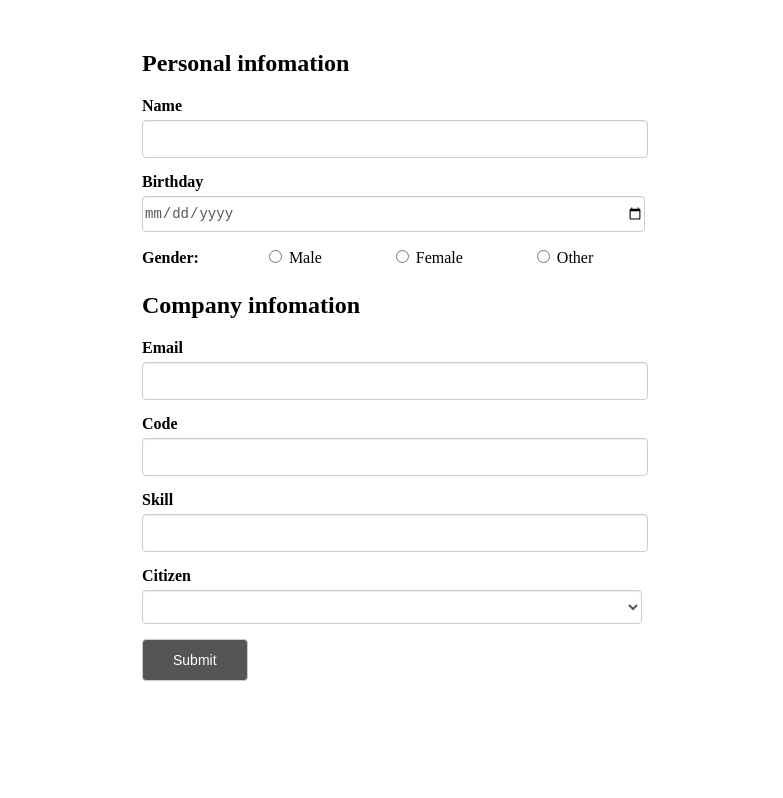
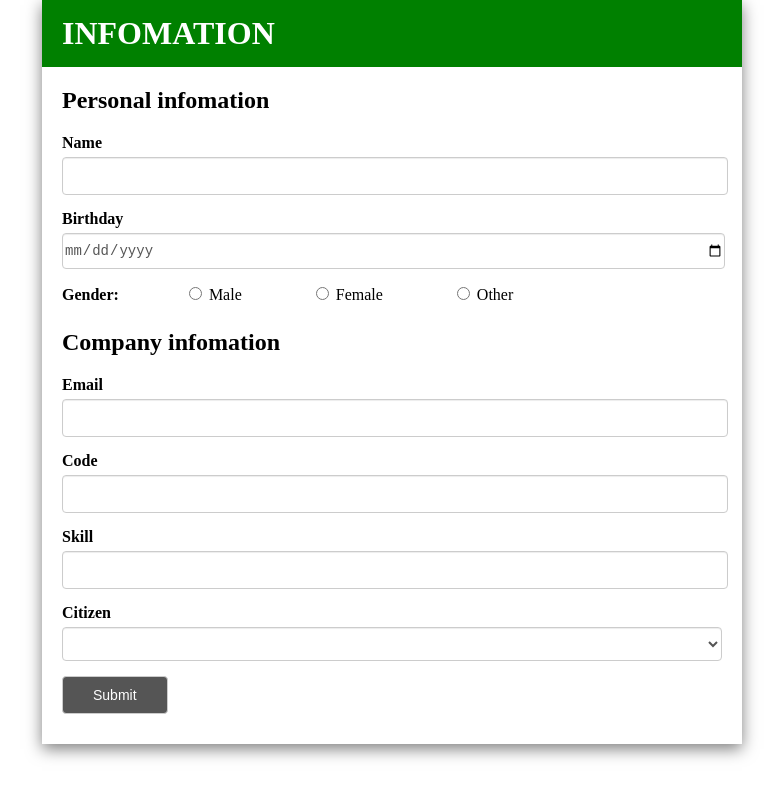
Before and after one commit to at-loantruong/r-angular, an Angular app: page / in a window 1280 px wide. Shown: the whole page, without its empty margins (248-1031 px from the left). Built offline with nearby package versions, Linux system fonts and the light colour scheme.

Commit message:
fix css and code for citizen

```diff
--- a/src/app/form-model/form-model.component.html
+++ b/src/app/form-model/form-model.component.html
@@ -1,4 +1,5 @@
-<form [formGroup]="demoModelForm" (ngSubmit)="onSubmit()">
+<form [formGroup]="demoModelForm" (ngSubmit)="onSubmit()" class="form-info">
+  <h1>infomation</h1>
   <h2>Personal infomation</h2>
   <div class="form-group">
     <label>Name</label>
@@ -37,7 +38,7 @@
   </div>
   <div *ngIf="showDiv" class="form-group">
     <label>Certificate</label>
-    <input type="text" class="form-control" formControlName="certificate">
+    <input type="text" class="form-control" formControlName="certificate" [required]="showDiv">
   </div>
   <button type="submit" class="btn btn-default" [disabled]="!demoModelForm.valid">Submit</button>
   <div class="submitted-message" *ngIf="submittedForm">
--- a/src/app/form-model/form-model.component.ts
+++ b/src/app/form-model/form-model.component.ts
@@ -9,7 +9,7 @@ import { FormGroup, FormControl, Validators } from '@angular/forms';
 export class FormModelComponent {
 
   demoModelForm: any;
-  showDiv: any;
+  showDiv: boolean;
   submittedForm: any;
 
   constructor () {
@@ -27,7 +27,7 @@ export class FormModelComponent {
       ]),
       skill: new FormControl('', Validators.required),
       citizen: new FormControl('', Validators.required),
-      certificate: new FormControl('', Validators.required),
+      certificate: new FormControl(''),
     })
   }
 
--- a/src/styles.css
+++ b/src/styles.css
@@ -1,15 +1,29 @@
 /* You can add global styles to this file, and also import other style files */
 body {
-  max-width: 500px;
+  max-width: 700px;
   margin: 0 auto;
-  padding: 30px;
+  padding: 0 0 30px;
+  -webkit-box-shadow: 0 5px 15px rgba(0, 0, 0, .5);
+  box-shadow: 0 5px 15px rgba(0, 0, 0, .5);
+}
+.form-group, h2, button {
+  margin: 0 20px;
+}
+.form-info h1 {
+  padding: 15px 20px;
+  margin: 0;
+  background: green;
+  text-transform: uppercase;
+  color: #fff;
+}
+.form-info h2 {
+  padding: 20px 0;
 }
 .form-control, select {
   display: block;
   width: 100%;
   height: 34px;
   font-size: 14px;
-  line-height: 1.42857143;
   color: #555;
   margin-bottom: 15px;
   background-color: #fff;
@@ -18,9 +32,6 @@ body {
   border-radius: 4px;
   -webkit-box-shadow: inset 0 1px 1px rgba(0,0,0,.075);
   box-shadow: inset 0 1px 1px rgba(0,0,0,.075);
-  -webkit-transition: border-color ease-in-out .15s,-webkit-box-shadow ease-in-out .15s;
-  -o-transition: border-color ease-in-out .15s,box-shadow ease-in-out .15s;
-  transition: border-color ease-in-out .15s,box-shadow ease-in-out .15s;
 }
 label {
   display: inline-block;
@@ -34,18 +45,10 @@ label {
   margin-bottom: 0;
   font-size: 14px;
   font-weight: 400;
-  line-height: 1.42857143;
   text-align: center;
   white-space: nowrap;
   vertical-align: middle;
-  -ms-touch-action: manipulation;
-  touch-action: manipulation;
   cursor: pointer;
-  -webkit-user-select: none;
-  -moz-user-select: none;
-  -ms-user-select: none;
-  user-select: none;
-  background-image: none;
   border: 1px solid transparent;
   border-radius: 4px;
 }
@@ -61,6 +64,9 @@ label {
 .ng-valid.form-control {
   border: 1px solid green;
 }
+.ng-valid .form-control, .ng-valid select {
+  border: 1px solid green;
+}
 input[type="radio"] {
   margin-left: 70px;
 }
```
